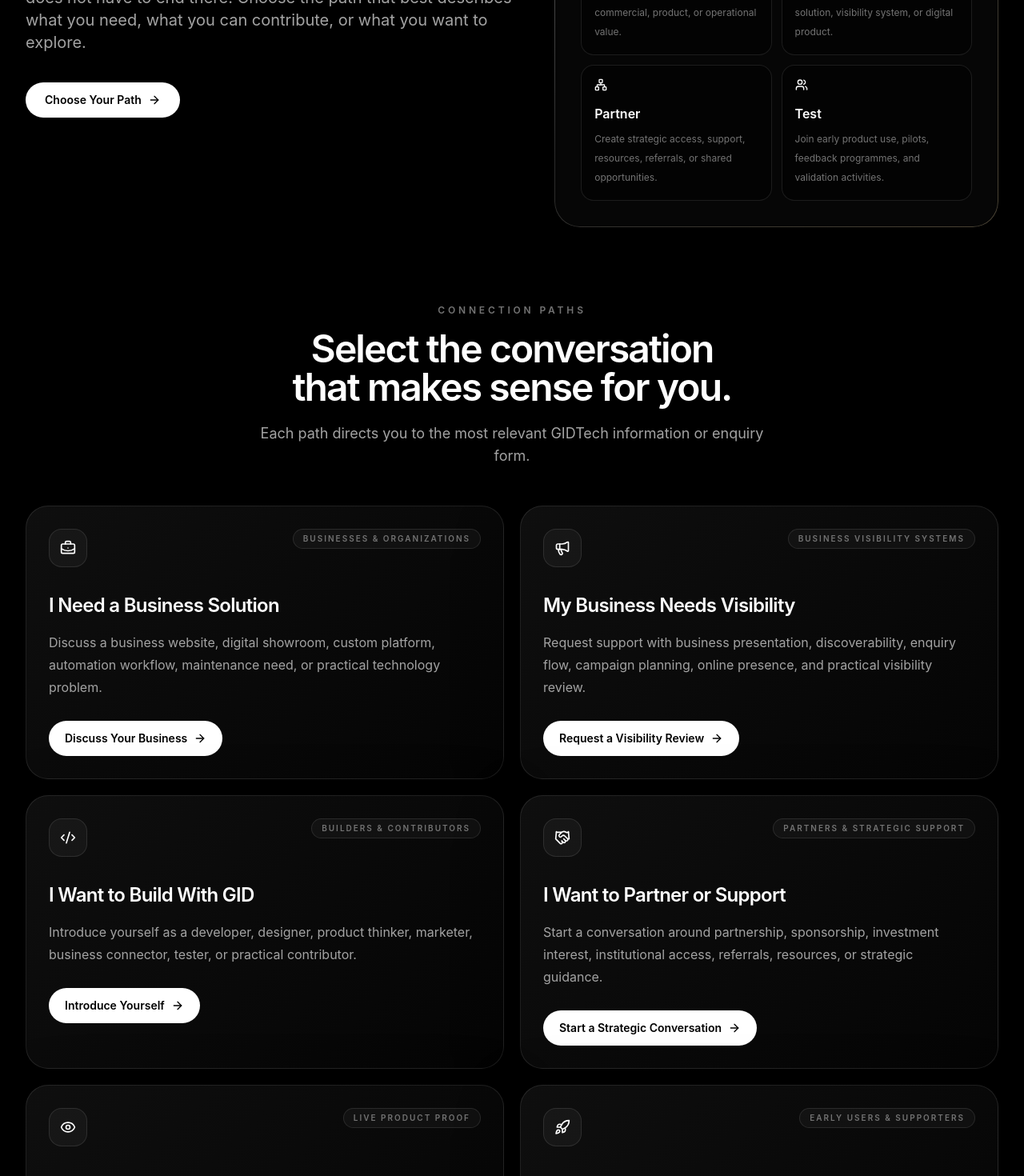
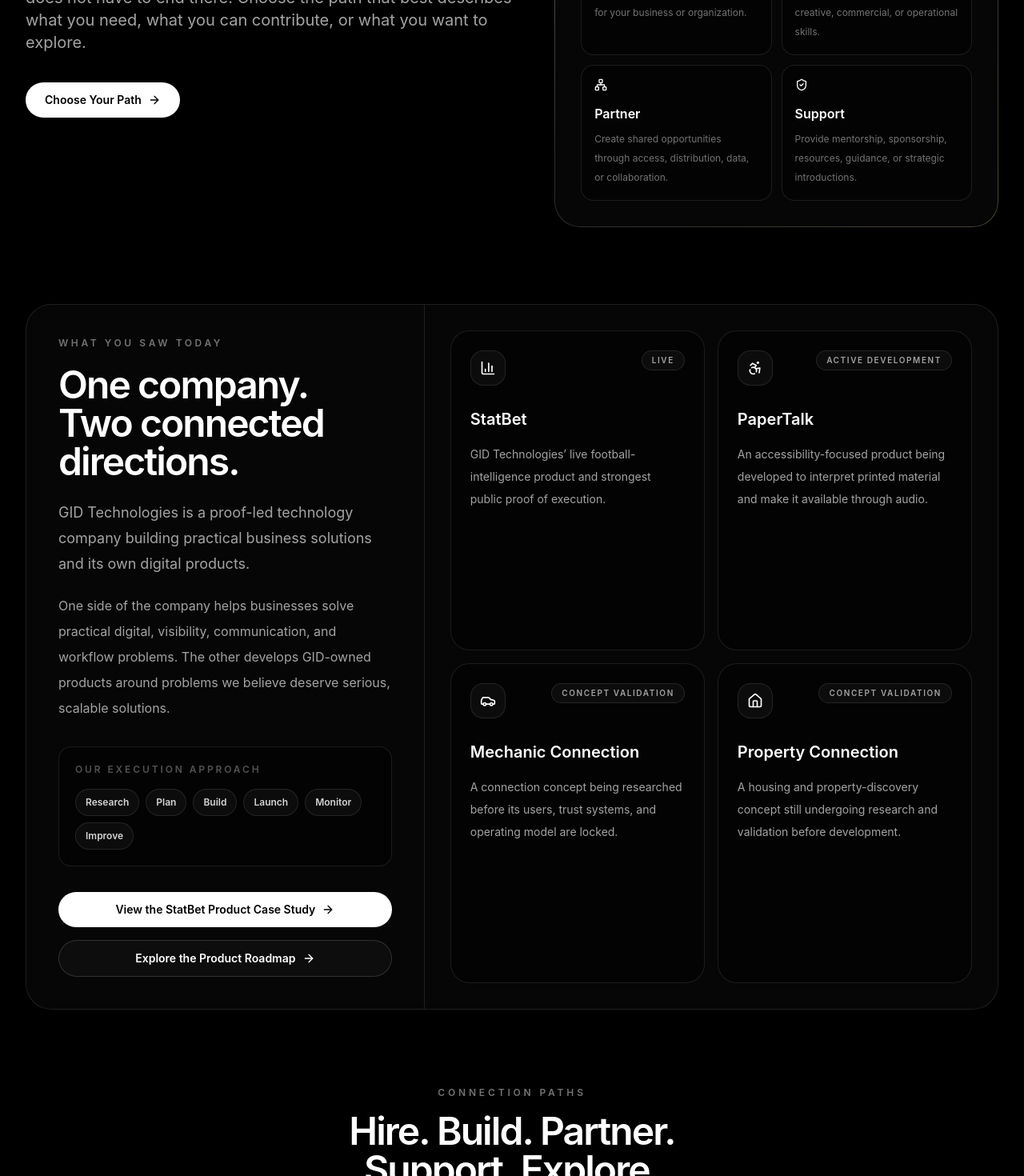
Before and after one commit to GID-Technologies/gidtech-corporate-site, a Next.js app: page /graduation in a window 1280 px wide. Shown: the part 660-2130 px from the top of the page at 80% size. Built offline with nearby package versions, Linux system fonts and the light colour scheme.

Commit message:
Added post form submission expreience

```diff
--- a/app/contact/ContactForm.tsx
+++ b/app/contact/ContactForm.tsx
@@ -1,5 +1,6 @@
 "use client";
 
+import Link from "next/link";
 import type { FormEvent } from "react";
 import { useEffect, useState } from "react";
 import { useSearchParams } from "next/navigation";
@@ -76,6 +77,29 @@
   const [status, setStatus] = useState<SubmissionStatus>("idle");
   const [feedback, setFeedback] = useState("");
 
+  //Detect Graduation submissions
+  const source = searchParams.get("source") ?? "";
+  const campaign = searchParams.get("utm_campaign") ?? "";
+
+  const isGraduationSubmission =
+    source.startsWith("aptech-graduation") || campaign === "graduation_2026";
+
+  const trackingParams = new URLSearchParams();
+
+  ["source", "utm_source", "utm_medium", "utm_campaign"].forEach((key) => {
+    const value = searchParams.get(key);
+
+    if (value) {
+      trackingParams.set(key, value);
+    }
+  });
+
+  const trackingQuery = trackingParams.toString();
+
+  function trackedHref(pathname: string) {
+    return `${pathname}${trackingQuery ? `?${trackingQuery}` : ""}`;
+  }
+
   useEffect(() => {
     const requestedService = searchParams.get("service");
     const requestedPath = searchParams.get("path");
@@ -130,8 +154,11 @@
       }
 
       setStatus("success");
+
       setFeedback(
-        "Your enquiry has been sent to GID Technologies. We will review it and respond through your preferred contact route.",
+        isGraduationSubmission
+          ? "We have received your submission and will review the path you selected."
+          : "Your enquiry has been sent to GID Technologies. We will review it and respond through your preferred contact route.",
       );
 
       form.reset();
@@ -161,6 +188,103 @@
 
   const inputClassName =
     "mt-2 w-full rounded-2xl border border-white/10 bg-black/60 px-4 py-3.5 text-sm text-white outline-none transition placeholder:text-neutral-700 focus:border-white/30 focus:bg-black";
+
+  if (status === "success") {
+    return (
+      <div
+        aria-live="polite"
+        className="relative overflow-hidden rounded-[2rem] border border-white/10 bg-white/[0.035] p-7 md:p-10"
+      >
+        <div className="absolute inset-0 bg-premium-radial opacity-50" />
+
+        <div className="relative">
+          <span className="flex h-14 w-14 items-center justify-center rounded-2xl border border-white/15 bg-white/[0.07]">
+            <CheckCircle2 className="h-7 w-7 text-white" />
+          </span>
+
+          <p className="mt-8 text-xs font-semibold uppercase tracking-[0.28em] text-neutral-500">
+            Submission received
+          </p>
+
+          <h2 className="mt-4 max-w-2xl text-balance text-3xl font-semibold tracking-[-0.04em] text-white md:text-5xl">
+            {isGraduationSubmission
+              ? "Thank you for connecting with GID Technologies."
+              : "Your enquiry is now with GID Technologies."}
+          </h2>
+
+          <p className="mt-6 max-w-2xl text-lg leading-8 text-neutral-400">
+            {feedback}
+          </p>
+
+          {isGraduationSubmission ? (
+            <p className="mt-4 max-w-2xl leading-7 text-neutral-500">
+              Thank you for connecting with us after the Aptech graduation
+              presentation. In the meantime, you can explore the company, view
+              the StatBet product case study, and follow the products being
+              developed under GID Technologies.
+            </p>
+          ) : (
+            <p className="mt-4 max-w-2xl leading-7 text-neutral-500">
+              You may continue exploring our solutions, products, and live proof
+              of execution while your enquiry is being reviewed.
+            </p>
+          )}
+
+          <div className="mt-9 grid gap-3 sm:grid-cols-2">
+            <Link
+              href={trackedHref("/")}
+              className="inline-flex items-center justify-between rounded-2xl bg-white px-5 py-4 text-sm font-semibold text-black transition hover:bg-neutral-200"
+            >
+              Explore GID Technologies
+              <ArrowRight className="h-4 w-4" />
+            </Link>
+
+            <Link
+              href={trackedHref("/statbet")}
+              className="inline-flex items-center justify-between rounded-2xl border border-white/15 bg-white/[0.04] px-5 py-4 text-sm font-semibold text-white transition hover:bg-white/[0.08]"
+            >
+              View the StatBet Case Study
+              <ArrowRight className="h-4 w-4" />
+            </Link>
+
+            <Link
+              href={trackedHref("/products")}
+              className="inline-flex items-center justify-between rounded-2xl border border-white/15 bg-white/[0.04] px-5 py-4 text-sm font-semibold text-white transition hover:bg-white/[0.08]"
+            >
+              Explore the Products
+              <ArrowRight className="h-4 w-4" />
+            </Link>
+
+            {isGraduationSubmission ? (
+              <Link
+                href={trackedHref("/graduation")}
+                className="inline-flex items-center justify-between rounded-2xl border border-white/15 bg-white/[0.04] px-5 py-4 text-sm font-semibold text-white transition hover:bg-white/[0.08]"
+              >
+                Return to Graduation Page
+                <ArrowRight className="h-4 w-4" />
+              </Link>
+            ) : (
+              <Link
+                href={trackedHref("/build-with-gid")}
+                className="inline-flex items-center justify-between rounded-2xl border border-white/15 bg-white/[0.04] px-5 py-4 text-sm font-semibold text-white transition hover:bg-white/[0.08]"
+              >
+                Explore Build With GID
+                <ArrowRight className="h-4 w-4" />
+              </Link>
+            )}
+          </div>
+
+          <div className="mt-8 border-t border-white/10 pt-6">
+            <p className="max-w-2xl text-xs leading-6 text-neutral-600">
+              Your submission begins a review and follow-up process. It does not
+              automatically create an employment, investment, sponsorship,
+              partnership, contributor, project, or payment agreement.
+            </p>
+          </div>
+        </div>
+      </div>
+    );
+  }
 
   return (
     <form
@@ -352,16 +476,6 @@
         </button>
       </div>
 
-      {status === "success" ? (
-        <div
-          aria-live="polite"
-          className="mt-6 flex items-start gap-3 rounded-2xl border border-white/15 bg-white/[0.06] p-4 text-sm leading-6 text-neutral-200"
-        >
-          <CheckCircle2 className="mt-0.5 h-5 w-5 shrink-0" />
-          <p>{feedback}</p>
-        </div>
-      ) : null}
-
       {status === "error" ? (
         <div
           aria-live="polite"
--- a/app/graduation/page.tsx
+++ b/app/graduation/page.tsx
@@ -2,14 +2,16 @@
 import type { Metadata } from "next";
 import type { LucideIcon } from "lucide-react";
 import {
+  Accessibility,
   ArrowRight,
+  BarChart3,
   BriefcaseBusiness,
+  Car,
   Code2,
   Eye,
   Handshake,
-  Megaphone,
+  House,
   Network,
-  Rocket,
   ShieldCheck,
   Users,
 } from "lucide-react";
@@ -31,58 +33,80 @@
 
 const connectionPaths: ConnectionPath[] = [
   {
-    title: "I Need a Business Solution",
+    title: "Hire GID",
     label: "Businesses & Organizations",
     description:
-      "Discuss a business website, digital showroom, custom platform, automation workflow, maintenance need, or practical technology problem.",
+      "Discuss a business website, digital showroom, visibility system, custom platform, automation workflow, or ongoing digital-support need.",
     href: "/contact?service=consultation#contact-form",
-    cta: "Discuss Your Business",
+    cta: "Discuss a Business Project",
     icon: BriefcaseBusiness,
   },
   {
-    title: "My Business Needs Visibility",
-    label: "Business Visibility Systems",
-    description:
-      "Request support with business presentation, discoverability, enquiry flow, campaign planning, online presence, and practical visibility review.",
-    href: "/contact?service=visibility-system#contact-form",
-    cta: "Request a Visibility Review",
-    icon: Megaphone,
-  },
-  {
-    title: "I Want to Build With GID",
+    title: "Build With GID",
     label: "Builders & Contributors",
     description:
-      "Introduce yourself as a developer, designer, product thinker, marketer, business connector, tester, or practical contributor.",
-    href: "/contact?service=build-with-gid#contact-form",
-    cta: "Introduce Yourself",
+      "Explore ways to contribute through development, design, research, marketing, product thinking, operations, testing, or other practical skills.",
+    href: "/build-with-gid",
+    cta: "Explore Build With GID",
     icon: Code2,
   },
   {
-    title: "I Want to Partner or Support",
-    label: "Partners & Strategic Support",
+    title: "Partner With GID",
+    label: "Companies & Institutions",
     description:
-      "Start a conversation around partnership, sponsorship, investment interest, institutional access, referrals, resources, or strategic guidance.",
+      "Start a conversation around technology, distribution, media, data, product testing, institutional access, referrals, or shared opportunities.",
     href: "/contact?service=partnership#contact-form",
-    cta: "Start a Strategic Conversation",
+    cta: "Discuss a Partnership",
     icon: Handshake,
   },
   {
-    title: "I Want to Explore StatBet",
-    label: "Live Product Proof",
+    title: "Support GID",
+    label: "Sponsors & Strategic Supporters",
     description:
-      "See the football intelligence platform that demonstrates GID Technologies’ ability to build, launch, position, and monitor a real digital product.",
-    href: "/statbet",
-    cta: "Explore StatBet",
+      "Explore sponsorship, investment conversations, mentorship, strategic guidance, infrastructure support, or useful introductions.",
+    href: "/contact?service=build-with-gid&path=strategic-support#contact-form",
+    cta: "Explore Support",
+    icon: ShieldCheck,
+  },
+  {
+    title: "Explore the Products",
+    label: "Products & Early Users",
+    description:
+      "View StatBet, follow PaperTalk’s development, understand the mechanic and property concepts, and explore future testing opportunities.",
+    href: "/products",
+    cta: "View the Product Roadmap",
     icon: Eye,
   },
+];
+
+const presentationProducts = [
   {
-    title: "I Want to Follow the GID Journey",
-    label: "Early Users & Supporters",
+    name: "StatBet",
+    status: "Live",
     description:
-      "Explore the company, understand the ecosystem, join future pilots, provide feedback, and stay connected to what GID Technologies builds next.",
-    href: "/build-with-gid",
-    cta: "Explore Build With GID",
-    icon: Rocket,
+      "GID Technologies’ live football-intelligence product and strongest public proof of execution.",
+    icon: BarChart3,
+  },
+  {
+    name: "PaperTalk",
+    status: "Active Development",
+    description:
+      "An accessibility-focused product being developed to interpret printed material and make it available through audio.",
+    icon: Accessibility,
+  },
+  {
+    name: "Mechanic Connection",
+    status: "Concept Validation",
+    description:
+      "A connection concept being researched before its users, trust systems, and operating model are locked.",
+    icon: Car,
+  },
+  {
+    name: "Property Connection",
+    status: "Concept Validation",
+    description:
+      "A housing and property-discovery concept still undergoing research and validation before development.",
+    icon: House,
   },
 ];
 
@@ -117,24 +141,24 @@
 
 const reasonsToConnect = [
   {
+    title: "Hire",
+    text: "Discuss a practical digital solution for your business or organization.",
+    icon: BriefcaseBusiness,
+  },
+  {
     title: "Build",
-    text: "Contribute technical, creative, commercial, product, or operational value.",
+    text: "Contribute useful technical, creative, commercial, or operational skills.",
     icon: Code2,
   },
   {
-    title: "Hire",
-    text: "Discuss a practical business solution, visibility system, or digital product.",
-    icon: BriefcaseBusiness,
-  },
-  {
     title: "Partner",
-    text: "Create strategic access, support, resources, referrals, or shared opportunities.",
+    text: "Create shared opportunities through access, distribution, data, or collaboration.",
     icon: Network,
   },
   {
-    title: "Test",
-    text: "Join early product use, pilots, feedback programmes, and validation activities.",
-    icon: Users,
+    title: "Support",
+    text: "Provide mentorship, sponsorship, resources, guidance, or strategic introductions.",
+    icon: ShieldCheck,
   },
 ];
 
@@ -151,6 +175,9 @@
     utm_medium: getFirstParam(incomingParams.utm_medium),
     utm_campaign: getFirstParam(incomingParams.utm_campaign),
   };
+  const statBetCaseStudyHref = addTrackingToHref("/statbet", tracking);
+
+  const productRoadmapHref = addTrackingToHref("/products", tracking);
   return (
     <main className="min-h-screen bg-black text-white">
       <section className="section-shell mx-auto max-w-7xl px-5 pb-24 pt-32 md:px-8 md:pb-32 md:pt-40">
@@ -228,6 +255,107 @@
           </div>
         </div>
 
+        <section className="mt-24">
+          <div className="overflow-hidden rounded-[2rem] border border-white/10 bg-white/[0.025]">
+            <div className="grid lg:grid-cols-[0.82fr_1.18fr]">
+              <div className="border-b border-white/10 p-8 md:p-10 lg:border-b-0 lg:border-r">
+                <p className="text-xs font-semibold uppercase tracking-[0.3em] text-neutral-500">
+                  What you saw today
+                </p>
+
+                <h2 className="mt-5 text-balance text-3xl font-semibold tracking-[-0.04em] text-white md:text-5xl">
+                  One company. Two connected directions.
+                </h2>
+
+                <p className="mt-6 text-lg leading-8 text-neutral-400">
+                  GID Technologies is a proof-led technology company building
+                  practical business solutions and its own digital products.
+                </p>
+
+                <p className="mt-5 leading-8 text-neutral-400">
+                  One side of the company helps businesses solve practical
+                  digital, visibility, communication, and workflow problems. The
+                  other develops GID-owned products around problems we believe
+                  deserve serious, scalable solutions.
+                </p>
+
+                <div className="mt-8 rounded-2xl border border-white/10 bg-black/50 p-5">
+                  <p className="text-xs font-semibold uppercase tracking-[0.24em] text-neutral-600">
+                    Our execution approach
+                  </p>
+
+                  <div className="mt-4 flex flex-wrap gap-2">
+                    {[
+                      "Research",
+                      "Plan",
+                      "Build",
+                      "Launch",
+                      "Monitor",
+                      "Improve",
+                    ].map((step) => (
+                      <span
+                        key={step}
+                        className="rounded-full border border-white/10 bg-white/[0.04] px-3 py-2 text-xs font-semibold text-neutral-300"
+                      >
+                        {step}
+                      </span>
+                    ))}
+                  </div>
+                </div>
+
+                <div className="mt-8 flex flex-col gap-4">
+                  <Link
+                    href={statBetCaseStudyHref}
+                    className="inline-flex items-center justify-center gap-2 rounded-full bg-white px-6 py-3 text-sm font-semibold text-black transition hover:bg-neutral-200"
+                  >
+                    View the StatBet Product Case Study
+                    <ArrowRight className="h-4 w-4" />
+                  </Link>
+
+                  <Link
+                    href={productRoadmapHref}
+                    className="inline-flex items-center justify-center gap-2 rounded-full border border-white/15 bg-white/[0.03] px-6 py-3 text-sm font-semibold text-white transition hover:bg-white/[0.08]"
+                  >
+                    Explore the Product Roadmap
+                    <ArrowRight className="h-4 w-4" />
+                  </Link>
+                </div>
+              </div>
+
+              <div className="grid gap-4 p-6 md:grid-cols-2 md:p-8">
+                {presentationProducts.map((product) => {
+                  const Icon = product.icon;
+
+                  return (
+                    <article
+                      key={product.name}
+                      className="rounded-[1.5rem] border border-white/10 bg-black/50 p-6"
+                    >
+                      <div className="flex items-start justify-between gap-4">
+                        <span className="flex h-11 w-11 shrink-0 items-center justify-center rounded-2xl border border-white/10 bg-white/[0.04]">
+                          <Icon className="h-5 w-5 text-white" />
+                        </span>
+
+                        <span className="rounded-full border border-white/10 bg-white/[0.04] px-3 py-1 text-[10px] font-semibold uppercase tracking-[0.16em] text-neutral-400">
+                          {product.status}
+                        </span>
+                      </div>
+
+                      <h3 className="mt-7 text-xl font-semibold text-white">
+                        {product.name}
+                      </h3>
+
+                      <p className="mt-4 text-sm leading-7 text-neutral-400">
+                        {product.description}
+                      </p>
+                    </article>
+                  );
+                })}
+              </div>
+            </div>
+          </div>
+        </section>
+
         <section id="connection-paths" className="mt-24 scroll-mt-28">
           <div className="mx-auto mb-12 max-w-3xl text-center">
             <p className="mb-4 text-xs font-semibold uppercase tracking-[0.32em] text-neutral-500">
@@ -235,12 +363,12 @@
             </p>
 
             <h2 className="text-balance text-3xl font-semibold tracking-[-0.04em] text-white md:text-5xl">
-              Select the conversation that makes sense for you.
+              Hire. Build. Partner. Support. Explore.
             </h2>
 
             <p className="mx-auto mt-5 max-w-2xl text-base leading-8 text-neutral-400 md:text-lg">
-              Each path directs you to the most relevant GIDTech information or
-              enquiry form.
+              Choose the path that best describes what you need, what you can
+              contribute, or what you want to explore after the presentation.
             </p>
           </div>
 
@@ -299,10 +427,10 @@
           </h2>
 
           <p className="mt-6 max-w-4xl text-lg leading-8 text-neutral-400">
-            Submitting an enquiry does not automatically create employment,
-            partnership, investment, sponsorship, project approval, payment, or
-            acceptance. GID Technologies will review each serious introduction
-            according to current priorities, capacity, fit, and mutual value.
+            Submitting an enquiry helps GID Technologies understand your
+            interest and determine the appropriate next step. It does not
+            automatically create an employment, investment, sponsorship,
+            partnership, contributor, product-acceptance, or payment agreement.
           </p>
         </section>
 
```
